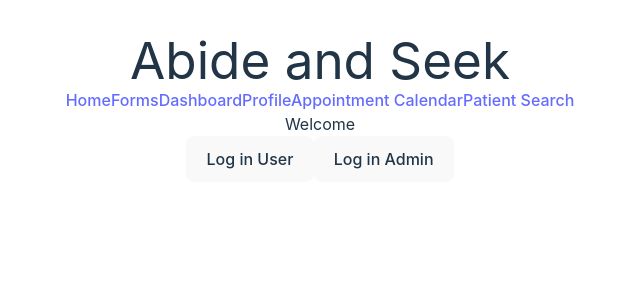
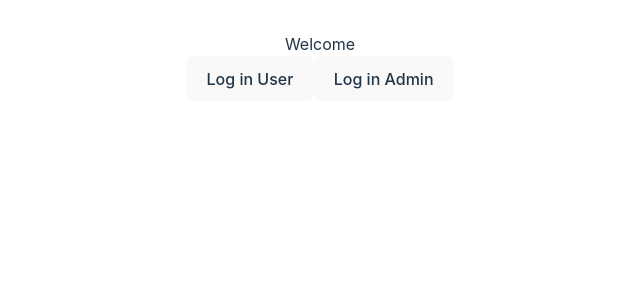
Before and after one commit to cfgtexas24/Team-17, a React (Vite) app in the folder clientcare2/: page / in a window 1280 px wide. Shown: the top 300 px of the page, without its empty margins (320-960 px from the left). Built offline with nearby package versions, Linux system fonts and the light colour scheme.

Commit message:
removed navbar issue from login

```diff
--- a/clientcare2/src/App.jsx
+++ b/clientcare2/src/App.jsx
@@ -1,7 +1,7 @@
 import { useState } from 'react';
 import './App.css';
 import UserHome from './components/user_components/UserHome';
-import LoginFunc from './components/login_screen/loginScreen';
+import LoginScreen from './components/login_screen/loginScreen';
 import { Route, Routes } from 'react-router-dom';
 import Navbar from './components/user_components/Navbar';
 import FormsPage from './components/admin_components/NewForm';
@@ -17,9 +17,9 @@ import MapView from './components/user_components/MapView.jsx'
 function App() {
   return (
     <>
-      <Navbar />
+
       <Routes>
-        <Route path="/" element={<LoginFunc/>}/>
+        <Route path="/" element={<LoginScreen/>}/>
         <Route path="/forms" element={<></>}/>
         <Route path="/dashboard" element={<Dashboard/>}/>
         <Route path="/profile" element={<></>}/>
--- a/clientcare2/src/components/login_screen/loginScreen.tsx
+++ b/clientcare2/src/components/login_screen/loginScreen.tsx
@@ -1,7 +1,7 @@
 import React from 'react';
 import { useNavigate } from 'react-router-dom';
 
-const LoginFunc = () => {
+const LoginScreen = () => {
   const navigate = useNavigate();
 
 
@@ -31,4 +31,4 @@ const LoginFunc = () => {
   );
 }
 
-export default LoginFunc;
+export default LoginScreen;
```
